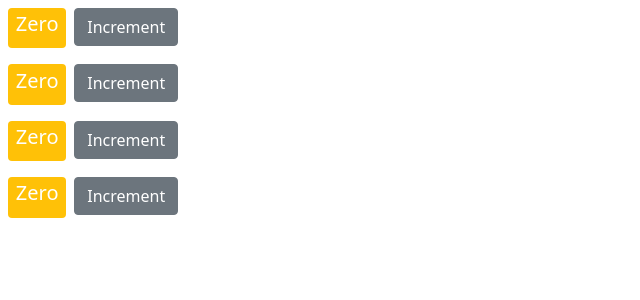
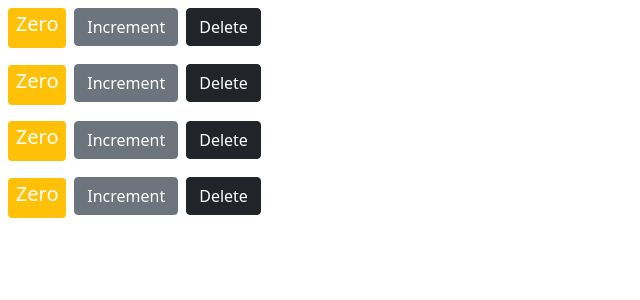
Before and after one commit to saadishaq18/ReactJsPractice, a React (Create React App) app in the folder react-app/: page / in a window 1280 px wide. Shown: the top 300 px of the page, without its empty margins (0-640 px from the left). Built offline with nearby package versions, Linux system fonts and the light colour scheme.

Commit message:
creating delete button and updating state

```diff
--- a/react-app/src/component/counter.jsx
+++ b/react-app/src/component/counter.jsx
@@ -3,7 +3,7 @@ import React, { Component } from 'react';
 
 class Counter extends Component {
     state ={
-    count:0
+    count:this.props.counter.value
     };
 
     handleCount =() =>{
@@ -19,6 +19,7 @@ class Counter extends Component {
         return (<div>
             <span className={classes}>{this.formatCount()}</span>
             <button onClick = {this.handleCount}className="btn btn-secondary">Increment</button>
+            <button onClick= {()=>this.props.onDelete(this.props.counter.key)}className="btn btn-dark m-2">Delete</button>
             </div>);
     }
     formatCount(){
--- a/react-app/src/component/counters.jsx
+++ b/react-app/src/component/counters.jsx
@@ -10,9 +10,14 @@ class Counters extends Component {
             {key:4, value:0},
         ]
      };
+     handleDelete= counterId =>{
+         console.log("event called", counterId);
+        const counter = this.state.counter.filter(c=> c.key !== counterId);
+        this.setState({counter})
+     }
     render() {
         return (<div>
-            {this.state.counter.map(counter => <Counter key = {counter.key}/>)}
+            {this.state.counter.map(counter => <Counter onDelete={this.handleDelete} key = {counter.key} counter={counter}/>)}
         </div>);
     }
 }
```
